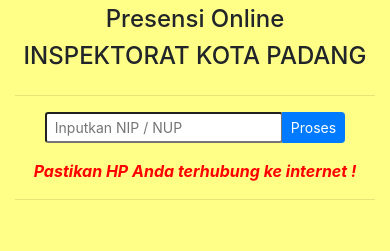
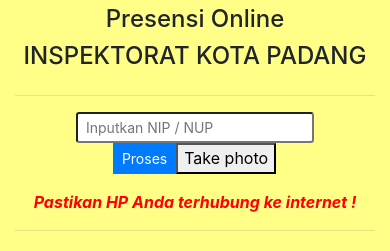
Before and after one commit to jhoni130977/presensi-v3, a plain HTML site: page index.html in a window 390 px wide. Shown: the part 67-318 px from the top of the page. Drawn offline with Linux system fonts and the light colour scheme; some packages are replaced by stand-ins of ours; no server answers.

Commit message:
Update index.html

```diff
--- a/index.html
+++ b/index.html
@@ -107,6 +107,7 @@
 				<input type="text" class="form-control-sm" placeholder="Inputkan NIP / NUP" id="search-input" >
 					<div class="input-group-append">
 						<button class="btn btn-primary btn-sm" type="button" id="search-button">Proses</button>
+						<button id='but_take'>Take photo</button>
 					</div>
 			</div>
 
```
